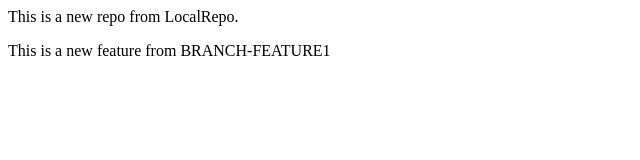
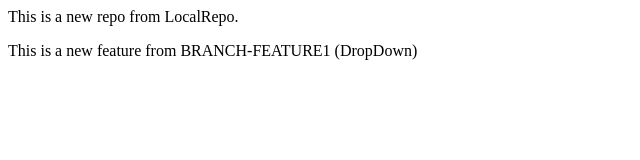
Before and after one commit to AhmedkhanZ/LocalRepo, a plain HTML site: page index.html in a window 1280 px wide. Shown: the full height of the page, 0-640 px from the left. Drawn offline with Linux system fonts and the light colour scheme.

Commit message:
add DropDown

```diff
--- a/index.html
+++ b/index.html
@@ -1,3 +1,3 @@
 <p>This is a new repo from LocalRepo.</p>
 
-<p>This is a new feature from BRANCH-FEATURE1</p>
+<p>This is a new feature from BRANCH-FEATURE1 (DropDown) </p>
```
